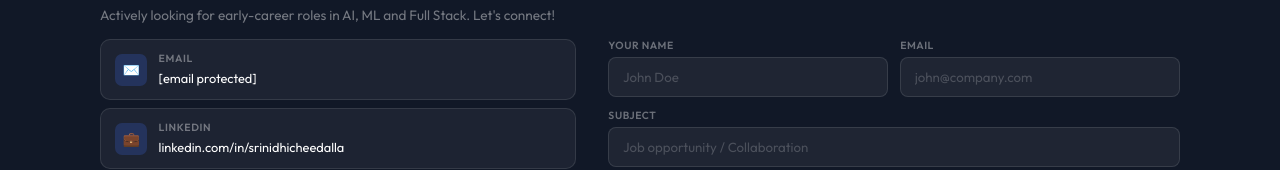
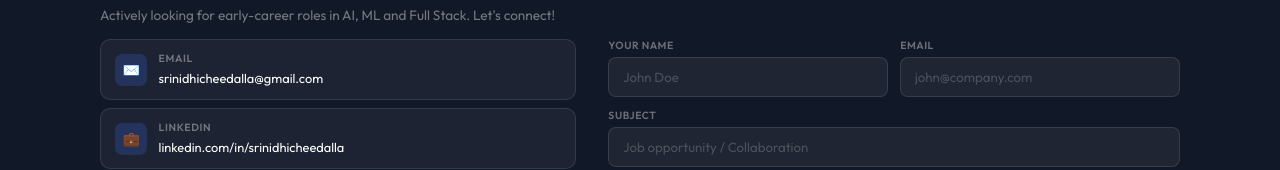
Before and after one commit to Srinidhicheedalla/Srinidhicheedalla.github.io, a plain HTML site: page index.html in a window 1280 px wide. Shown: the part 2339-2509 px from the top of the page. Drawn offline with Linux system fonts and the light colour scheme.

Commit message:
Update email contact to direct mailto link

```diff
--- a/index.html
+++ b/index.html
@@ -326,7 +326,7 @@ footer p{font-size:0.72rem;color:rgba(255,255,255,.22)}
     <p class="ssub">Actively looking for early-career roles in AI, ML and Full Stack. Let's connect!</p>
     <div class="cg">
       <div class="cinf reveal">
-        <a href="/cdn-cgi/l/email-protection#f98a8b9097909d91909a919c9c9d98959598b99e94989095d79a9694" class="cit"><div class="cii">✉️</div><div><strong>Email</strong><span><span class="__cf_email__" data-cfemail="2251504b4c4b464a4b414a474746434e4e4362454f434b4e0c414d4f">[email&#160;protected]</span></span></div></a>
+        <a href="mailto:srinidhicheedalla@gmail.com" class="cit"><div class="cii">✉️</div><div><strong>Email</strong><span>srinidhicheedalla@gmail.com</span></div></a>
         <a href="https://www.linkedin.com/in/srinidhicheedalla/" target="_blank" class="cit"><div class="cii">💼</div><div><strong>LinkedIn</strong><span>linkedin.com/in/srinidhicheedalla</span></div></a>
         <a href="https://github.com/Srinidhicheedalla" target="_blank" class="cit"><div class="cii">🐙</div><div><strong>GitHub</strong><span>Srinidhicheedalla</span></div></a>
         <div class="cit" style="cursor:default"><div class="cii">📍</div><div><strong>Location</strong><span>Hyderabad, India • Immediate Joiner</span></div></div>
@@ -353,7 +353,7 @@ footer p{font-size:0.72rem;color:rgba(255,255,255,.22)}
   <div class="fl">
     <a href="https://github.com/Srinidhicheedalla" target="_blank">GitHub</a>
     <a href="https://www.linkedin.com/in/srinidhicheedalla/" target="_blank">LinkedIn</a>
-    <a href="/cdn-cgi/l/email-protection#deadacb7b0b7bab6b7bdb6bbbbbabfb2b2bf9eb9b3bfb7b2f0bdb1b3">Email</a>
+    <a href="mailto:srinidhicheedalla@gmail.com" target="_blank">Email</a>
   </div>
 </footer>
 
```
